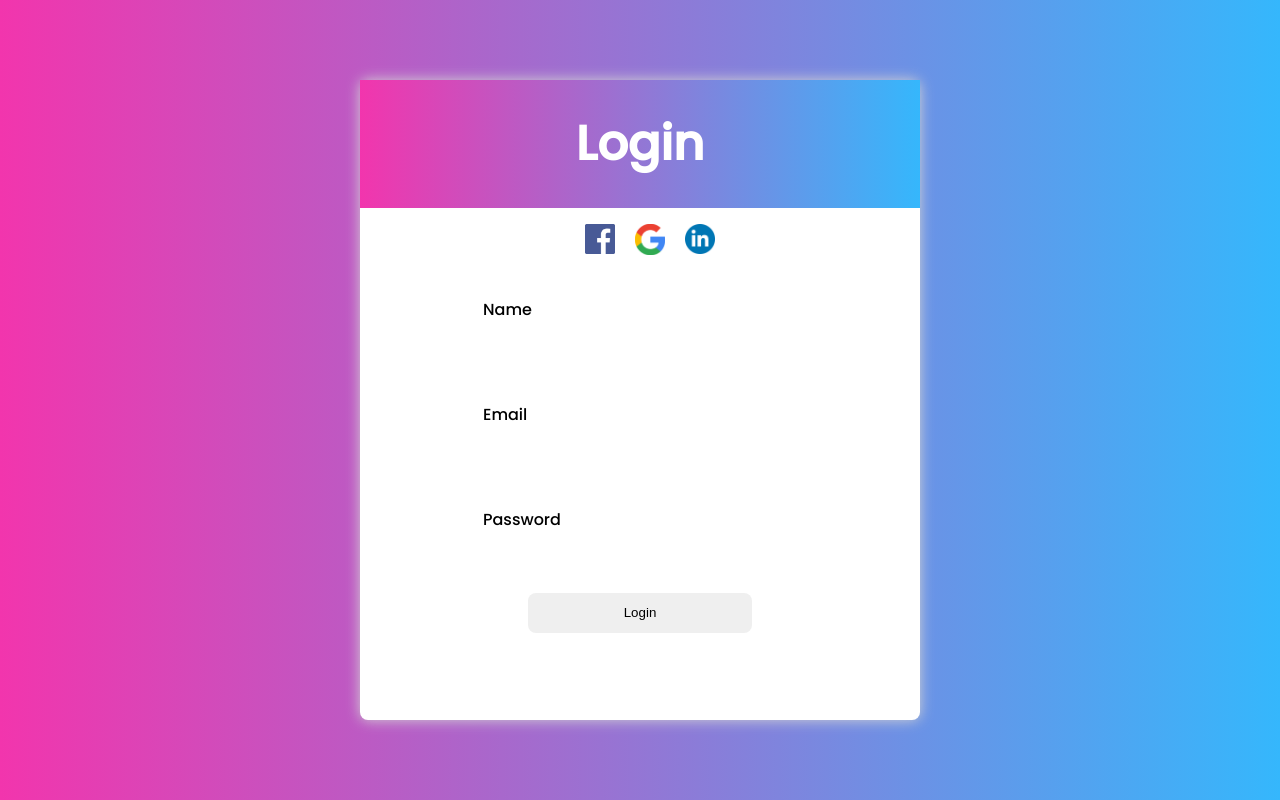
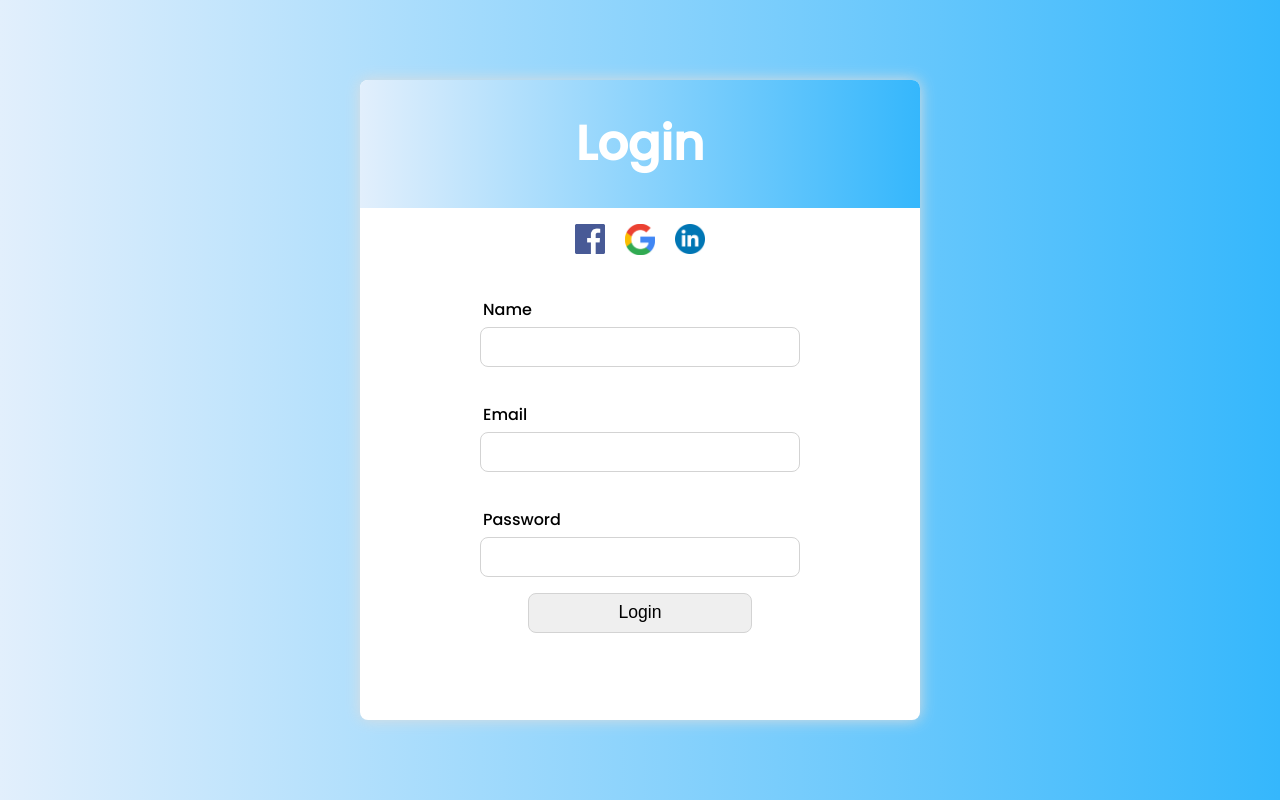
Before and after one commit to arthurhdiasdev/Projeto-Area-de-Login, a plain HTML site: page Projeto Area de Login/index.html in a window 1280 px wide. Drawn offline with Linux system fonts and the light colour scheme.

Commit message:
Melhorias no css

```diff
--- a/Projeto Area de Login/style.css
+++ b/Projeto Area de Login/style.css
@@ -8,7 +8,7 @@
 }
 body{
     font-family: 'Poppins', sans-serif;
-    background: linear-gradient(90deg, rgb(242, 53, 173), rgb(53, 183, 252));
+    background: linear-gradient(90deg, rgb(226, 239, 252), rgb(53, 183, 252));
     display: flex;
     flex-direction: column;
     justify-content: center;
@@ -20,7 +20,7 @@ body{
     display: flex;
     flex-direction: column;
     background-color: white;
-    box-shadow: 0 0 14px lightgray;
+    box-shadow: 0 0 15px rgb(221, 221, 221);
     border-radius: 8px;
     width: 70vh;
     height: 80vh;
@@ -34,7 +34,10 @@ body{
     display: flex;
     justify-content: center;
     align-items: center;
-    background: linear-gradient(90deg, rgb(242, 53, 173), rgb(53, 183, 252));
+    background: linear-gradient(90deg, rgb(226, 239, 252), rgb(53, 183, 252));
+    border-top-left-radius: 8px;
+    border-top-right-radius: 8px ;
+
     height: 20%;
 }
 .social-media{
@@ -49,7 +52,7 @@ body{
     margin-left: 20px;
 
 }
-.social-media a first-child img{
+.social-media a:first-child img{
     margin-left: 0;
 }
 .social-media a{
@@ -69,6 +72,8 @@ body{
     margin-top: 2px;
     padding: 0 0.5rem;
     border-radius: 8px;
+    border: solid lightgray 1px;
+
 }
 .login-area form label{
     display: flex;
@@ -84,6 +89,11 @@ body{
     width: 40%;
     cursor: pointer;
     margin-top: 1rem;
-
-
+    font-size: 1.1rem;
+    border-radius: 8px;
+    transition: all 0.3s ease-in-out;
 }
+.login-area form input[type="submit"]:hover{
+    background-color: rgb(143, 215, 253);
+    color: white;
+}
```
